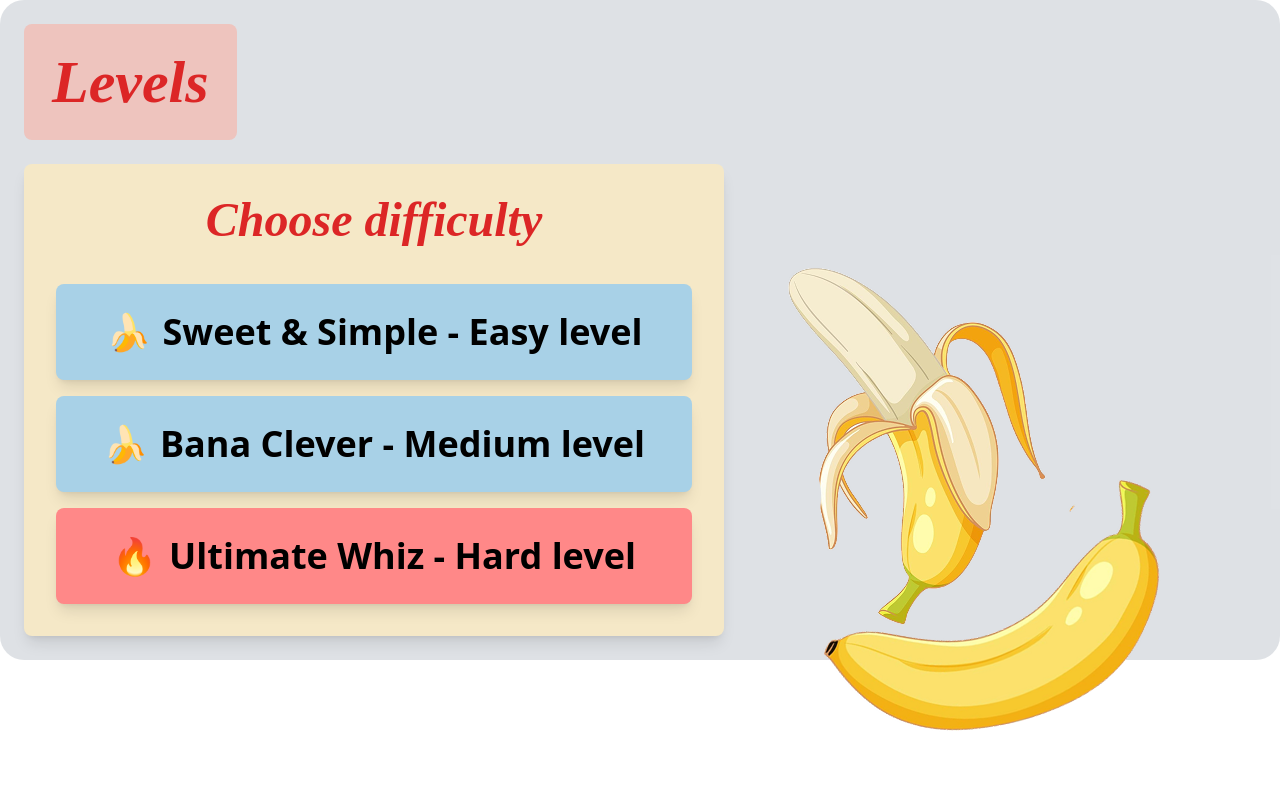
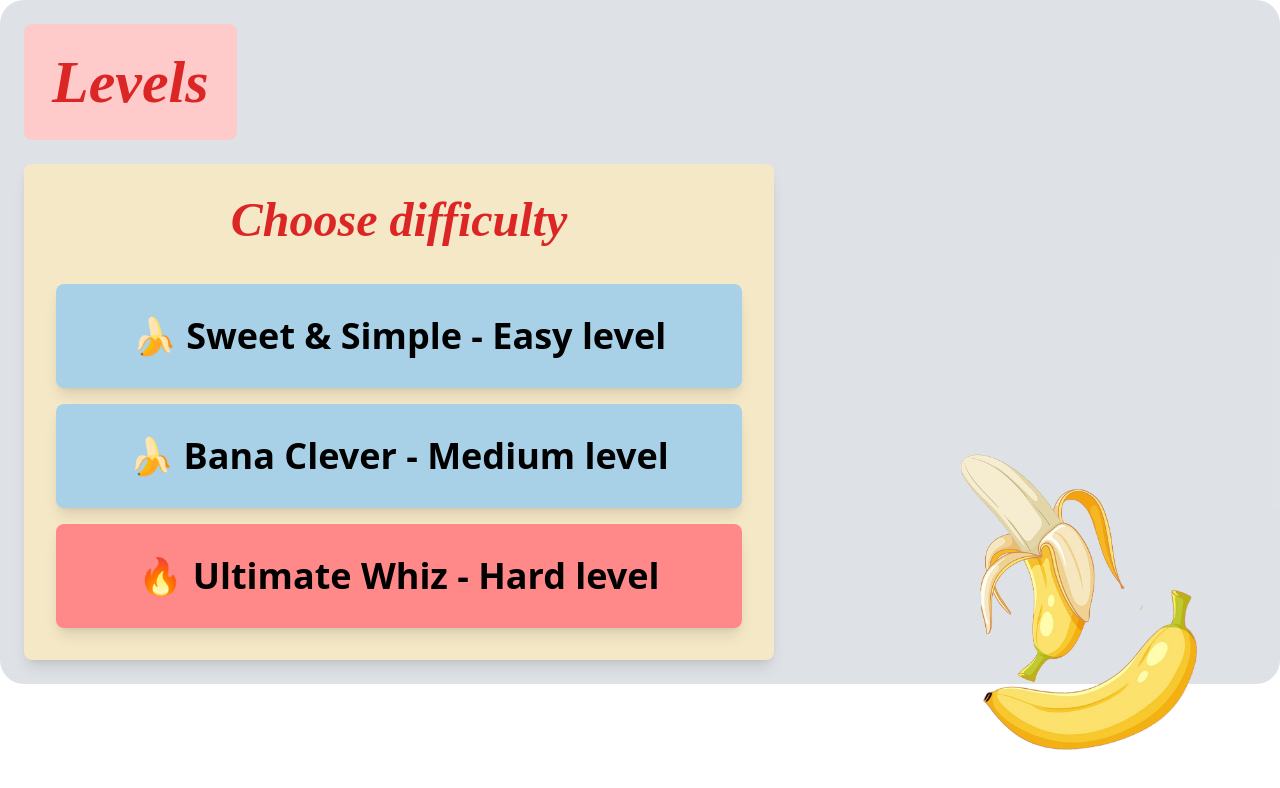
Before and after one commit to MalithaSupun/Banana-Game, a React (Vite) app: page /levelselection in a window 1280 px wide. Shown: the top 788 px of the page. Built offline with nearby package versions, Linux system fonts and the light colour scheme.

Commit message:
streamline GamePage and LevelSelectionPage components; enhance MainMenuPage for level selection integration

```diff
--- a/src/pages/GamePage.jsx
+++ b/src/pages/GamePage.jsx
@@ -1,14 +1,14 @@
 import React, { useState, useEffect } from "react";
 
-function GamePage({ selectedLevel = "medium" }) {
-  // Define time limits based on difficulty level
+function GamePage({ selectedLevel }) {
+  // Define time limits per level
   const levelTimes = {
-    easy: 20, // 20 minutes
-    medium: 15, // 15 minutes
-    hard: 10, // 10 minutes
+    easy: 20,
+    medium: 15,
+    hard: 10,
   };
 
-  // Set initial time based on selected level
+  // Initialize time based on the selected level
   const [timeLeft, setTimeLeft] = useState(levelTimes[selectedLevel]);
 
   useEffect(() => {
@@ -21,8 +21,8 @@ function GamePage({ selectedLevel = "medium" }) {
   }, []);
 
   return (
-    <div className="flex flex-col items-center justify-center min-h-screen w-full bg-gray-300 p-6">
-      {/* Header Section */}
+    <div className="flex flex-col items-start justify-start h-full w-full  bg-gray-300 p-6 overflow-hidden bg-opacity-70 rounded-3xl">
+      {/* Header */}
       <div className="bg-red-200 p-4 rounded-lg mb-6 w-fit text-center">
         <h2 className="text-6xl font-bold text-red-600 italic font-dancingScript p-3 capitalize">
           {selectedLevel} level
@@ -33,37 +33,18 @@ function GamePage({ selectedLevel = "medium" }) {
       <div className="bg-[#F5E8C7] p-8 rounded-lg shadow-lg w-[650px]">
         {/* Lives & Time Section */}
         <div className="flex justify-between mb-6">
-          {/* Lives */}
           <div className="bg-red-200 px-4 py-2 rounded-lg shadow-md">
             <span className="text-xl font-bold text-black">Lives </span>
             <span className="text-xl">❤️❤️❤️</span>
           </div>
-
-          {/* Time Left */}
           <div className="bg-red-200 px-4 py-2 rounded-lg shadow-md">
-            <span className="text-xl font-bold text-black">Time left: </span>
-            <span className="text-xl">{timeLeft} min</span>
+            <span className="text-xl font-bold text-black">Time left: {timeLeft} min</span>
           </div>
-        </div>
-
-        {/* Number Selection Buttons */}
-        <div className="flex justify-center space-x-4 mb-6">
-          {[...Array(10).keys()].map((num) => (
-            <button
-              key={num}
-              className="bg-red-500 text-white font-bold text-2xl w-12 h-12 rounded-full shadow-md hover:bg-red-700"
-            >
-              {num}
-            </button>
-          ))}
         </div>
 
         {/* Restart Button */}
         <div className="flex justify-center">
-          <button
-            className="bg-green-500 text-black font-bold text-2xl px-6 py-3 rounded-lg shadow-lg hover:bg-green-700"
-            onClick={() => setTimeLeft(levelTimes[selectedLevel])} // Restart Timer
-          >
+          <button className="bg-green-500 text-black font-bold text-2xl px-6 py-3 rounded-lg shadow-lg hover:bg-green-700">
             Restart
           </button>
         </div>
--- a/src/pages/InstructionsPage.jsx
+++ b/src/pages/InstructionsPage.jsx
@@ -29,7 +29,7 @@ function InstructionPage() {
         <img
           src={BottomRightImage}
           alt="Decorative"
-          className="absolute bottom-4 right-4 max-w-xl max-h-xl object-contain"
+          className="absolute bottom-4 right-4 max-w-96 max-h-96 object-contain"
         />
     </div>
   );
--- a/src/pages/LevelSelectionPage.jsx
+++ b/src/pages/LevelSelectionPage.jsx
@@ -1,41 +1,43 @@
 import React from "react";
-import { useNavigate } from "react-router-dom";
 import BottomRightImage from "../assets/MainMenuBanana.png";
 
-function LevelSelectionPage() {
-    const navigate = useNavigate();
+function LevelSelectionPage({ onLevelSelect }) {
   return (
     <div className="flex flex-col items-start justify-start h-full w-full  bg-gray-300 p-6 overflow-hidden bg-opacity-70 rounded-3xl">
-      {/* Header Section */}
-      <div className="bg-primary p-4 rounded-lg mb-6 w-fit text-left">
+      {/* Header */}
+      <div className="bg-red-200 p-4 rounded-lg mb-6 w-fit text-center">
         <h2 className="text-6xl font-bold text-red-600 italic font-dancingScript p-3">
           Levels
         </h2>
       </div>
 
       {/* Level Selection Box */}
-      <div className="bg-[#F5E8C7] p-8 rounded-lg shadow-lg w-[700px]">
+      <div className="bg-[#F5E8C7] p-8 rounded-lg shadow-lg w-[750px]">
         <h3 className="text-5xl font-bold text-red-600 italic font-dancingScript text-center">
           Choose difficulty
         </h3>
 
-        {/* Difficulty Levels */}
+        {/* Difficulty Selection Buttons */}
         <div className="flex flex-col space-y-4 mt-10">
-          <button className="bg-[#A8D1E7] text-black font-bold text-4xl px-6 py-7 rounded-lg shadow-lg hover:bg-blue-400 flex items-center justify-center space-x-3 z-10">
-            <span>🍌</span>
-            <span>Sweet & Simple - Easy level</span>
-          </button>
-
-          <button className="bg-[#A8D1E7] text-black font-bold text-4xl px-6 py-7 rounded-lg shadow-lg hover:bg-blue-600 flex items-center justify-center space-x-3 z-10">
-            <span>🍌</span>
-            <span>Bana Clever - Medium level</span>
+          <button
+            className="bg-[#A8D1E7] text-black font-bold text-4xl px-6 py-8 rounded-lg shadow-lg hover:bg-blue-400"
+            onClick={() => onLevelSelect("easy")}
+          >
+            🍌 Sweet & Simple - Easy level
           </button>
 
           <button
-          onClick={() => navigate("/game")}
-          className="bg-[#FF8888] text-black font-bold text-4xl px-6 py-7 rounded-lg shadow-lg hover:bg-red-600 flex items-center justify-center space-x-3 z-10">
-            <span>🔥</span>
-            <span>Ultimate Whiz - Hard level</span>
+            className="bg-[#A8D1E7] text-black font-bold text-4xl px-6 py-8 rounded-lg shadow-lg hover:bg-blue-600"
+            onClick={() => onLevelSelect("medium")}
+          >
+            🍌 Bana Clever - Medium level
+          </button>
+
+          <button
+            className="bg-[#FF8888] text-black font-bold text-4xl px-6 py-8 rounded-lg shadow-lg hover:bg-red-600"
+            onClick={() => onLevelSelect("hard")}
+          >
+            🔥 Ultimate Whiz - Hard level
           </button>
         </div>
       </div>
@@ -43,7 +45,7 @@ function LevelSelectionPage() {
       <img
         src={BottomRightImage}
         alt="Decorative"
-        className="absolute bottom-4 right-4 max-w-xl max-h-xl object-contain"
+        className="absolute bottom-4 right-4 max-w-96 max-h-96 object-contain"
       />
     </div>
   );
--- a/src/pages/MainMenuPage.jsx
+++ b/src/pages/MainMenuPage.jsx
@@ -1,6 +1,7 @@
 import React, { useState } from "react";
 import HomePageBg from "../assets/MainMenuBg.png";
 import InstructionPage from "./InstructionsPage";
+import GamePage from "./GamePage";
 import LeaderBoardPage from "./LeaderBoardPage";
 import LevelSelectionPage from "./LevelSelectionPage";
 import HomeButton from "../components/HomeButton";
@@ -8,7 +9,8 @@ import Logout from "../components/LogoutButton";
 import WelcomePage from "./WelcomePage";
 
 function MainMenuPage() {
-  const [activePage, setActivePage] = useState(null); // Manage which page to show
+  const [activePage, setActivePage] = useState(null);
+  const [selectedLevel, setSelectedLevel] = useState("medium"); // Default level
 
   return (
     <div
@@ -32,19 +34,19 @@ function MainMenuPage() {
         <div className="flex flex-col mt-6 w-full space-y-4">
           <button
             className="bg-secondary text-black font-bold text-2xl py-5 rounded-lg shadow-lg w-full"
-            onClick={() => setActivePage("leaderboard")} // Show Leaderboard Page
+            onClick={() => setActivePage("leaderboard")}
           >
             Leader board
           </button>
           <button
             className="bg-secondary text-black font-bold text-2xl py-5 rounded-lg shadow-lg w-full"
-            onClick={() => setActivePage("instruction")} // Show Instruction Page
+            onClick={() => setActivePage("instruction")}
           >
             Instruction
           </button>
           <button
-          className="bg-secondary text-black font-bold text-2xl py-5 rounded-lg shadow-lg w-full"
-          onClick={() => setActivePage("levelSelection")}
+            className="bg-secondary text-black font-bold text-2xl py-5 rounded-lg shadow-lg w-full"
+            onClick={() => setActivePage("levelSelection")}
           >
             Play
           </button>
@@ -63,9 +65,16 @@ function MainMenuPage() {
         ) : activePage === "instruction" ? (
           <InstructionPage />
         ) : activePage === "levelSelection" ? (
-          <LevelSelectionPage />
+          <LevelSelectionPage
+            onLevelSelect={(level) => {
+              setSelectedLevel(level);
+              setActivePage("game"); // Move to game after level selection
+            }}
+          />
+        ) : activePage === "game" ? (
+          <GamePage selectedLevel={selectedLevel} />
         ) : (
-           <WelcomePage />
+          <WelcomePage />
         )}
       </div>
 
```
